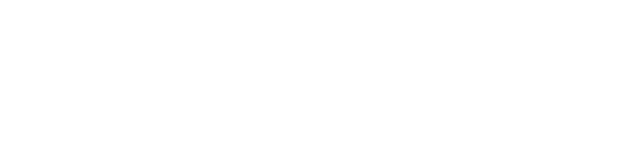
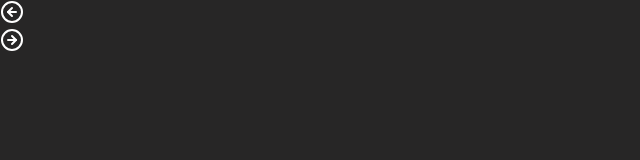
Before and after one commit to Melanie-J-Baker/image-slider, a website built with webpack: page dist/index.html in a window 1280 px wide. Shown: the whole page, without its empty margins (0-640 px from the left). Built offline with nearby package versions, Linux system fonts and the light colour scheme.

Commit message:
Create basic HTML elements and add arrow icons

```diff
--- a/src/style.css
+++ b/src/style.css
@@ -0,0 +1,10 @@
+* {
+  margin: 0;
+  padding: 0;
+  box-sizing: border-box;
+}
+
+.content {
+  background-color: rgb(39, 38, 38);
+  height: 100vh;
+}
```
Also changed, not shown: dist/index.html, src/assets/left-arrow.svg (added), src/assets/right-arrow.svg (added).
